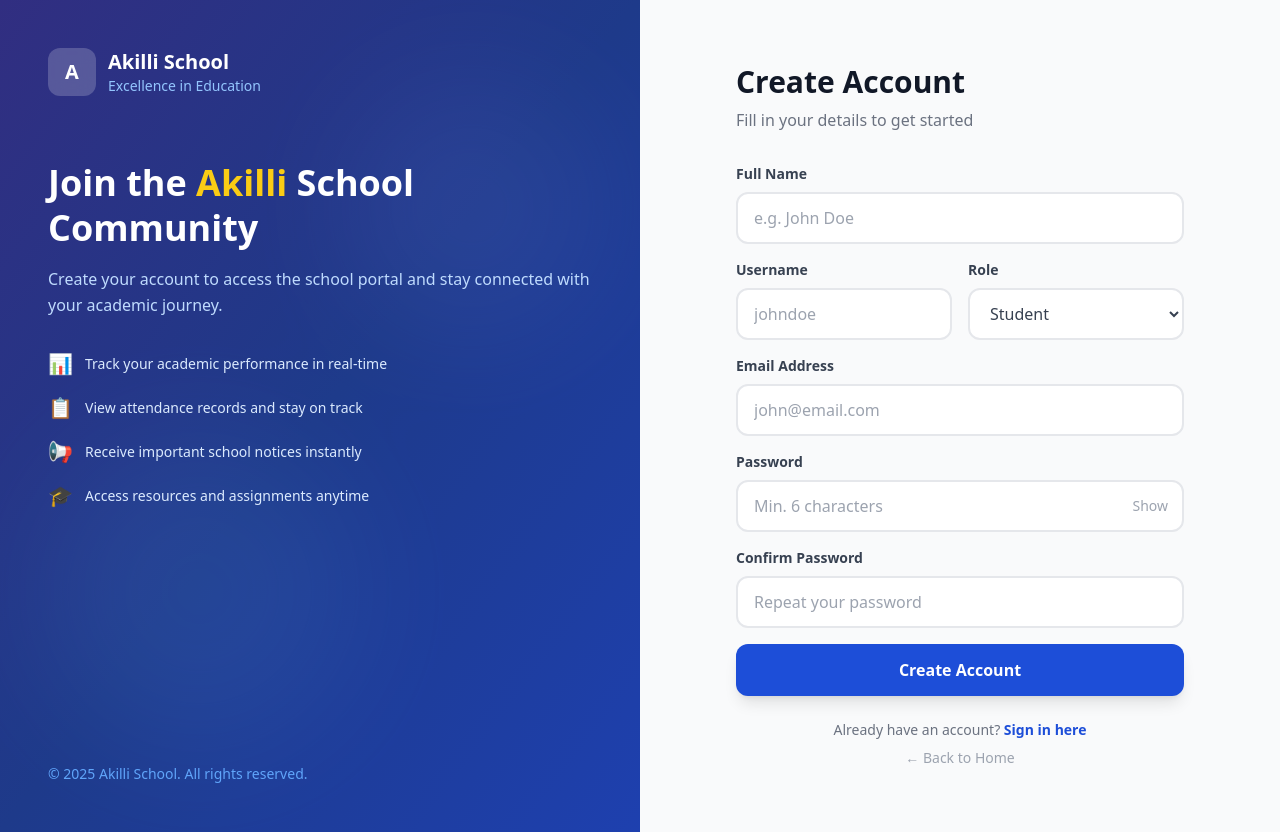
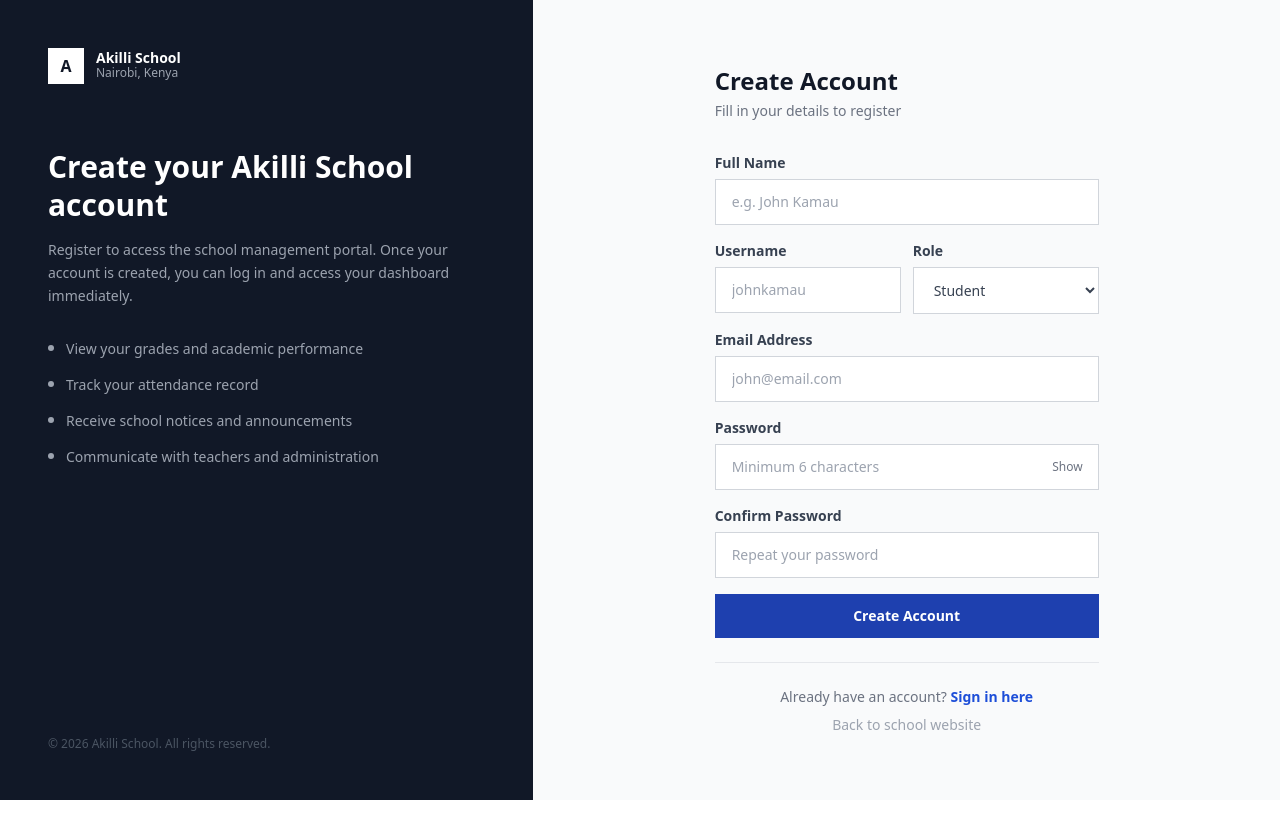
Before and after one commit to Travis028/the-school, a React (Create React App) app in the folder frontend/: page /register in a window 1280 px wide. After the commit the page ends 800 px from the top, so only its background shows below. Built offline with nearby package versions, Linux system fonts and the light colour scheme.

Commit message:
redesign Register: split panel, no emojis, clean form

```diff
--- a/frontend/src/components/Register.js
+++ b/frontend/src/components/Register.js
@@ -30,7 +30,7 @@ const Register = () => {
         password: form.password,
         role: form.role,
       });
-      toast.success('Account created! Please login.');
+      toast.success('Account created. You can now log in.');
       navigate('/login');
     } catch (error) {
       toast.error(error.response?.data?.detail || 'Registration failed');
@@ -40,77 +40,75 @@ const Register = () => {
   };
 
   return (
-    <div className="min-h-screen flex bg-gray-50">
-      {/* Left Panel */}
-      <div className="hidden lg:flex lg:w-1/2 bg-gradient-to-br from-indigo-900 via-blue-900 to-blue-800 flex-col justify-between p-12 relative overflow-hidden">
-        <div className="absolute inset-0 opacity-10">
-          <div className="absolute top-20 right-10 w-64 h-64 bg-indigo-400 rounded-full blur-3xl"></div>
-          <div className="absolute bottom-20 left-10 w-80 h-80 bg-blue-400 rounded-full blur-3xl"></div>
-        </div>
-        <div className="relative z-10">
-          <div className="flex items-center space-x-3 mb-16">
-            <div className="w-12 h-12 bg-white/20 backdrop-blur rounded-xl flex items-center justify-center font-black text-white text-xl">A</div>
+    <div className="min-h-screen flex">
+
+      {/* Left panel */}
+      <div className="hidden lg:flex lg:w-5/12 bg-gray-900 flex-col justify-between p-12">
+        <div>
+          <Link to="/" className="flex items-center gap-3 mb-16">
+            <div className="w-9 h-9 bg-white flex items-center justify-center font-black text-gray-900 text-base">A</div>
             <div>
-              <p className="font-black text-white text-xl">Akilli School</p>
-              <p className="text-blue-300 text-sm">Excellence in Education</p>
+              <p className="font-black text-white text-sm leading-none">Akilli School</p>
+              <p className="text-gray-400 text-xs">Nairobi, Kenya</p>
             </div>
-          </div>
-          <h2 className="text-4xl font-black text-white leading-tight mb-4">
-            Join the <span className="text-yellow-400">Akilli</span> School Community
+          </Link>
+          <h2 className="text-3xl font-black text-white leading-tight mb-4">
+            Create your Akilli School account
           </h2>
-          <p className="text-blue-200 leading-relaxed mb-8">
-            Create your account to access the school portal and stay connected with your academic journey.
+          <p className="text-gray-400 text-sm leading-relaxed mb-8">
+            Register to access the school management portal. Once your account is created, you can log in and access your dashboard immediately.
           </p>
           <div className="space-y-4">
             {[
-              { icon: '📊', text: 'Track your academic performance in real-time' },
-              { icon: '📋', text: 'View attendance records and stay on track' },
-              { icon: '📢', text: 'Receive important school notices instantly' },
-              { icon: '🎓', text: 'Access resources and assignments anytime' },
+              'View your grades and academic performance',
+              'Track your attendance record',
+              'Receive school notices and announcements',
+              'Communicate with teachers and administration',
             ].map((item, i) => (
-              <div key={i} className="flex items-center gap-3 text-blue-100">
-                <span className="text-xl">{item.icon}</span>
-                <span className="text-sm">{item.text}</span>
+              <div key={i} className="flex items-start gap-3">
+                <div className="w-1.5 h-1.5 bg-gray-400 rounded-full mt-1.5 flex-shrink-0"></div>
+                <span className="text-gray-400 text-sm">{item}</span>
               </div>
             ))}
           </div>
         </div>
-        <p className="relative z-10 text-blue-400 text-sm">© 2025 Akilli School. All rights reserved.</p>
+        <p className="text-gray-600 text-xs">&copy; {new Date().getFullYear()} Akilli School. All rights reserved.</p>
       </div>
 
-      {/* Right Panel */}
-      <div className="w-full lg:w-1/2 flex items-center justify-center p-8 overflow-y-auto">
-        <div className="w-full max-w-md py-8">
-          <div className="lg:hidden flex items-center space-x-3 mb-8">
-            <div className="w-10 h-10 bg-blue-700 rounded-xl flex items-center justify-center font-black text-white">A</div>
-            <div>
+      {/* Right panel */}
+      <div className="flex-1 flex items-center justify-center bg-gray-50 px-6 py-12 overflow-y-auto">
+        <div className="w-full max-w-sm">
+
+          {/* Mobile logo */}
+          <div className="lg:hidden mb-8">
+            <Link to="/" className="flex items-center gap-3">
+              <div className="w-8 h-8 bg-blue-800 flex items-center justify-center font-black text-white text-sm">A</div>
               <p className="font-black text-gray-900">Akilli School</p>
-              <p className="text-blue-600 text-xs">Excellence in Education</p>
-            </div>
+            </Link>
           </div>
 
-          <h1 className="text-3xl font-black text-gray-900 mb-2">Create Account</h1>
-          <p className="text-gray-500 mb-8">Fill in your details to get started</p>
+          <h1 className="text-2xl font-black text-gray-900 mb-1">Create Account</h1>
+          <p className="text-gray-500 text-sm mb-8">Fill in your details to register</p>
 
           <form onSubmit={handleSubmit} className="space-y-4">
             <div>
-              <label className="block text-sm font-semibold text-gray-700 mb-2">Full Name</label>
+              <label className="block text-sm font-semibold text-gray-700 mb-1.5">Full Name</label>
               <input name="full_name" value={form.full_name} onChange={handleChange}
-                placeholder="e.g. John Doe" required
-                className="w-full px-4 py-3 border-2 border-gray-200 rounded-xl focus:border-blue-500 focus:outline-none transition-colors bg-white placeholder-gray-400" />
+                placeholder="e.g. John Kamau" required
+                className="w-full px-4 py-3 border border-gray-300 bg-white text-gray-900 text-sm focus:outline-none focus:border-blue-700 focus:ring-1 focus:ring-blue-700 transition" />
             </div>
 
-            <div className="grid grid-cols-2 gap-4">
+            <div className="grid grid-cols-2 gap-3">
               <div>
-                <label className="block text-sm font-semibold text-gray-700 mb-2">Username</label>
+                <label className="block text-sm font-semibold text-gray-700 mb-1.5">Username</label>
                 <input name="username" value={form.username} onChange={handleChange}
-                  placeholder="johndoe" required
-                  className="w-full px-4 py-3 border-2 border-gray-200 rounded-xl focus:border-blue-500 focus:outline-none transition-colors bg-white placeholder-gray-400" />
+                  placeholder="johnkamau" required
+                  className="w-full px-4 py-3 border border-gray-300 bg-white text-gray-900 text-sm focus:outline-none focus:border-blue-700 focus:ring-1 focus:ring-blue-700 transition" />
               </div>
               <div>
-                <label className="block text-sm font-semibold text-gray-700 mb-2">Role</label>
+                <label className="block text-sm font-semibold text-gray-700 mb-1.5">Role</label>
                 <select name="role" value={form.role} onChange={handleChange}
-                  className="w-full px-4 py-3 border-2 border-gray-200 rounded-xl focus:border-blue-500 focus:outline-none transition-colors bg-white text-gray-700">
+                  className="w-full px-4 py-3 border border-gray-300 bg-white text-gray-700 text-sm focus:outline-none focus:border-blue-700 focus:ring-1 focus:ring-blue-700 transition">
                   <option value="student">Student</option>
                   <option value="teacher">Teacher</option>
                 </select>
@@ -118,53 +116,46 @@ const Register = () => {
             </div>
 
             <div>
-              <label className="block text-sm font-semibold text-gray-700 mb-2">Email Address</label>
+              <label className="block text-sm font-semibold text-gray-700 mb-1.5">Email Address</label>
               <input name="email" value={form.email} onChange={handleChange}
                 placeholder="john@email.com" type="email" required
-                className="w-full px-4 py-3 border-2 border-gray-200 rounded-xl focus:border-blue-500 focus:outline-none transition-colors bg-white placeholder-gray-400" />
+                className="w-full px-4 py-3 border border-gray-300 bg-white text-gray-900 text-sm focus:outline-none focus:border-blue-700 focus:ring-1 focus:ring-blue-700 transition" />
             </div>
 
             <div>
-              <label className="block text-sm font-semibold text-gray-700 mb-2">Password</label>
+              <label className="block text-sm font-semibold text-gray-700 mb-1.5">Password</label>
               <div className="relative">
                 <input name="password" value={form.password} onChange={handleChange}
-                  placeholder="Min. 6 characters" type={showPassword ? 'text' : 'password'} required
-                  className="w-full px-4 py-3 border-2 border-gray-200 rounded-xl focus:border-blue-500 focus:outline-none transition-colors bg-white placeholder-gray-400 pr-12" />
+                  placeholder="Minimum 6 characters"
+                  type={showPassword ? 'text' : 'password'} required
+                  className="w-full px-4 py-3 border border-gray-300 bg-white text-gray-900 text-sm focus:outline-none focus:border-blue-700 focus:ring-1 focus:ring-blue-700 transition pr-16" />
                 <button type="button" onClick={() => setShowPassword(!showPassword)}
-                  className="absolute right-4 top-1/2 -translate-y-1/2 text-gray-400 hover:text-gray-600 text-sm">
+                  className="absolute right-4 top-1/2 -translate-y-1/2 text-xs text-gray-500 hover:text-gray-800 font-medium">
                   {showPassword ? 'Hide' : 'Show'}
                 </button>
               </div>
             </div>
 
             <div>
-              <label className="block text-sm font-semibold text-gray-700 mb-2">Confirm Password</label>
+              <label className="block text-sm font-semibold text-gray-700 mb-1.5">Confirm Password</label>
               <input name="confirm_password" value={form.confirm_password} onChange={handleChange}
                 placeholder="Repeat your password" type="password" required
-                className="w-full px-4 py-3 border-2 border-gray-200 rounded-xl focus:border-blue-500 focus:outline-none transition-colors bg-white placeholder-gray-400" />
+                className="w-full px-4 py-3 border border-gray-300 bg-white text-gray-900 text-sm focus:outline-none focus:border-blue-700 focus:ring-1 focus:ring-blue-700 transition" />
             </div>
 
             <button type="submit" disabled={loading}
-              className="w-full bg-blue-700 text-white py-3.5 rounded-xl font-bold text-base hover:bg-blue-800 transition-all duration-200 shadow-lg hover:shadow-xl disabled:opacity-60 disabled:cursor-not-allowed mt-2">
-              {loading ? (
-                <span className="flex items-center justify-center gap-2">
-                  <svg className="animate-spin h-4 w-4" viewBox="0 0 24 24" fill="none">
-                    <circle className="opacity-25" cx="12" cy="12" r="10" stroke="currentColor" strokeWidth="4"></circle>
-                    <path className="opacity-75" fill="currentColor" d="M4 12a8 8 0 018-8v8z"></path>
-                  </svg>
-                  Creating Account...
-                </span>
-              ) : 'Create Account'}
+              className="w-full bg-blue-800 text-white py-3 text-sm font-bold hover:bg-blue-900 transition disabled:opacity-50 disabled:cursor-not-allowed mt-2">
+              {loading ? 'Creating account...' : 'Create Account'}
             </button>
           </form>
 
-          <div className="mt-6 text-center">
-            <p className="text-gray-500 text-sm">
+          <div className="mt-6 pt-6 border-t border-gray-200 space-y-2 text-center">
+            <p className="text-sm text-gray-500">
               Already have an account?{' '}
               <Link to="/login" className="text-blue-700 font-semibold hover:underline">Sign in here</Link>
             </p>
-            <p className="text-gray-400 text-sm mt-2">
-              <Link to="/" className="hover:text-gray-600 transition">← Back to Home</Link>
+            <p className="text-sm text-gray-400">
+              <Link to="/" className="hover:text-gray-600 transition">Back to school website</Link>
             </p>
           </div>
         </div>
```
